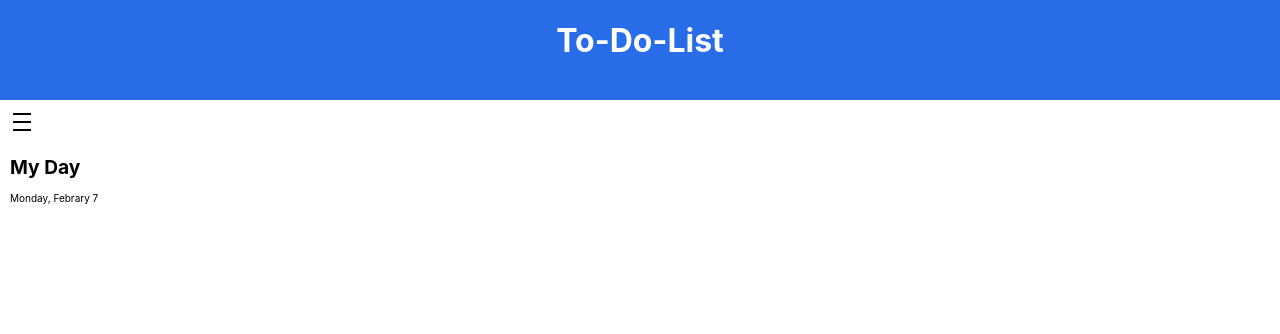
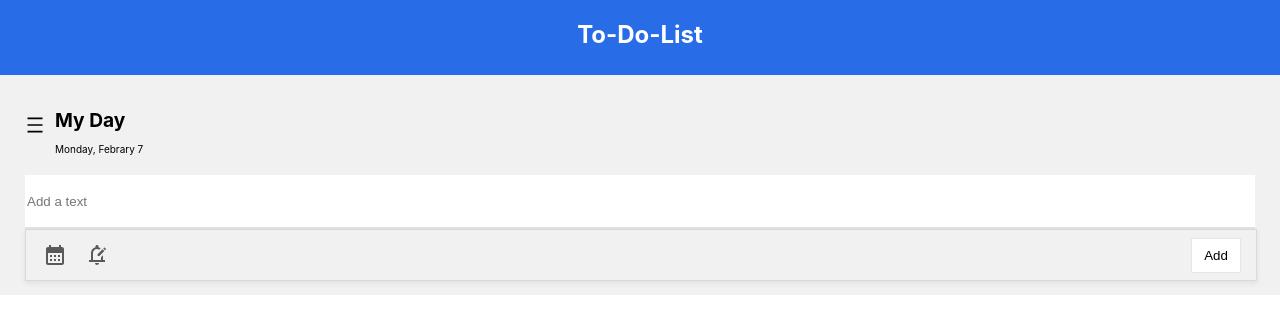
Before and after one commit to MythicPlayer1/MERN_To-Do-List, a React (Create React App) app in the folder view/: page / in a window 1280 px wide. Shown: the top 334 px of the page. Built offline with nearby package versions, Linux system fonts and the light colour scheme.

Commit message:
Add files via upload

```diff
--- a/view/src/page/main.css
+++ b/view/src/page/main.css
@@ -1,24 +1,35 @@
 .main-container{
     display: flex;
     flex-direction: column;
+    background-color: rgb(241, 241, 241);
+
+
 
 }
 .header{
-    height:100px;
+    height:75px;
     width: 100%;
     background-color: rgb(41, 108, 232);
     color: white;
     text-align: center;
+
+
 }
 
 .sub-container2{
     display: flex;
-    flex-direction: column;
+    gap: 10px;
     height: 100px;
     width: 100%;
-
-    gap:1px;
-    padding: 10px;
+    padding-left: 25px;
+    align-items: center;
 
 
 }
+.innerSub-container2{
+    display: flex;
+    flex-direction: column;
+
+    margin-top: 7px;
+
+}
--- a/view/src/page/main.js
+++ b/view/src/page/main.js
@@ -1,18 +1,23 @@
 
 import { Container } from '../components/Container';
-import DensityMediumIcon from '@mui/icons-material/DensityMedium';
-import ViewHeadlineIcon from '@material-ui/icons/ViewHeadline';
+ import DensityMediumIcon from '@mui/icons-material/DensityMedium';
+// import ViewHeadlineIcon from '@material-ui/icons/ViewHeadline';
 import './main.css'
+import { useState } from 'react';
 const Main=()=>{
+
     return(
         <div className='main-container'>
-            <div className='header'><h1>To-Do-List</h1></div>
+            <div className='header'><h2>To-Do-List</h2></div>
             <div className='sub-container2'>
-                <div>
-                    <DensityMediumIcon fontSize="medium"></DensityMediumIcon>
+                <DensityMediumIcon fontSize='small'></DensityMediumIcon>
+                <div className='innerSub-container2'>
+                    <h2 style={{height:'10px',fontSize:'1.5vw'}}>My Day</h2>
+                    <p style={{fontSize:'10px'}}>Monday, Febrary 7</p>
                 </div>
-                <h2 style={{height:'10px',fontSize:'1.5vw'}}>My Day</h2>
-                <p style={{marginBottom:'100px',fontSize:'10px'}}>Monday, Febrary 7</p>
+            </div>
+            <div className='sub-container3'>
+                <Container></Container>
             </div>
 
         </div>
```
